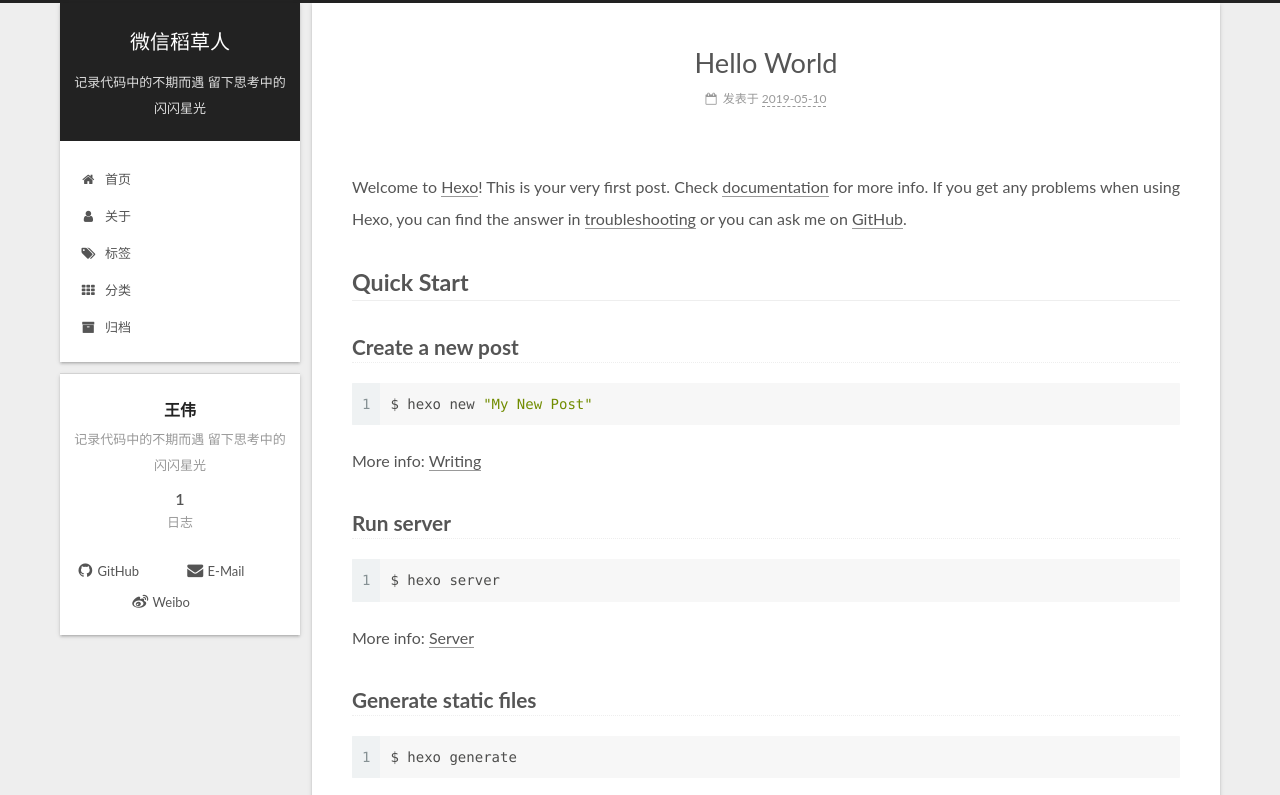
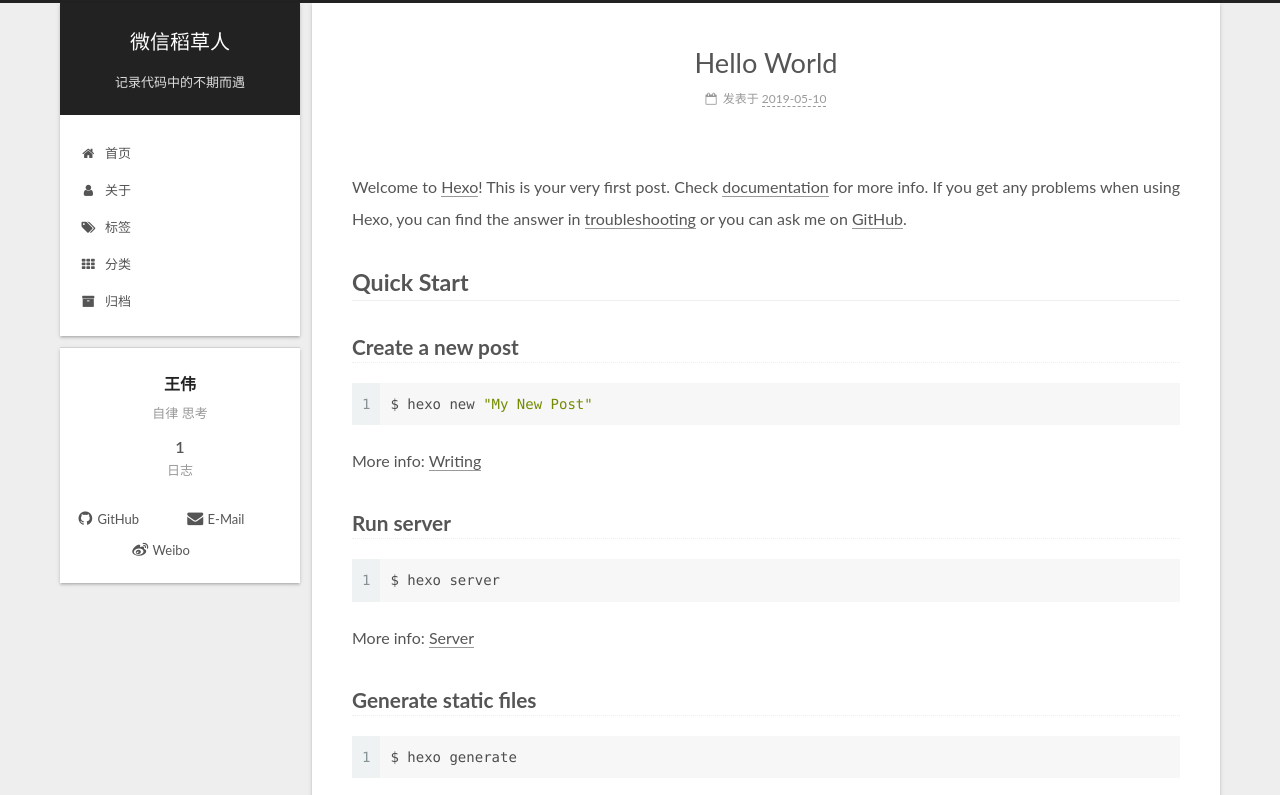
Before and after one commit to git419530899/smile-scarecrow.github.io, a plain HTML site: page index.html in a window 1280 px wide. Shown: the top 795 px of the page. Drawn offline with Linux system fonts and the light colour scheme.

Commit message:
Site updated: 2019-05-10 18:09:15

```diff
--- a/css/main.css
+++ b/css/main.css
@@ -1765,7 +1765,7 @@ pre .javascript .function {
   width: 4px;
   height: 4px;
   border-radius: 50%;
-  background: #2130ff;
+  background: #ebcdb8;
 }
 .feed-link,
 .chat {
--- a/index.html
+++ b/index.html
@@ -96,16 +96,16 @@
 
 
 
-  <meta name="description" content="记录代码中的不期而遇 留下思考中的闪闪星光">
+  <meta name="description" content="自律 思考">
 <meta property="og:type" content="website">
 <meta property="og:title" content="微信稻草人">
 <meta property="og:url" content="https://git419530899.github.io/index.html">
 <meta property="og:site_name" content="微信稻草人">
-<meta property="og:description" content="记录代码中的不期而遇 留下思考中的闪闪星光">
+<meta property="og:description" content="自律 思考">
 <meta property="og:locale" content="zh-CN">
 <meta name="twitter:card" content="summary">
 <meta name="twitter:title" content="微信稻草人">
-<meta name="twitter:description" content="记录代码中的不期而遇 留下思考中的闪闪星光">
+<meta name="twitter:description" content="自律 思考">
 
 
 
@@ -189,7 +189,7 @@
     </div>
 
 
-        <p class="site-subtitle">记录代码中的不期而遇 留下思考中的闪闪星光</p>
+        <p class="site-subtitle">记录代码中的不期而遇</p>
 
 
 
@@ -348,7 +348,7 @@
 
     <span hidden itemprop="author" itemscope itemtype="http://schema.org/Person">
       <meta itemprop="name" content="王伟">
-      <meta itemprop="description" content="记录代码中的不期而遇 留下思考中的闪闪星光">
+      <meta itemprop="description" content="自律 思考">
       <meta itemprop="image" content="/smile-scarecrow.github.io/images/avatar.gif">
     </span>
 
@@ -508,7 +508,7 @@
           <div class="site-author motion-element" itemprop="author" itemscope itemtype="http://schema.org/Person">
 
               <p class="site-author-name" itemprop="name">王伟</p>
-              <div class="site-description motion-element" itemprop="description">记录代码中的不期而遇 留下思考中的闪闪星光</div>
+              <div class="site-description motion-element" itemprop="description">自律 思考</div>
           </div>
 
 
```
Also changed, not shown: 2019/05/10/hello-world/index.html (+3 -3 lines), archives/2019/05/index.html (+5 -5 lines), archives/2019/index.html (+5 -5 lines), archives/index.html (+5 -5 lines).
